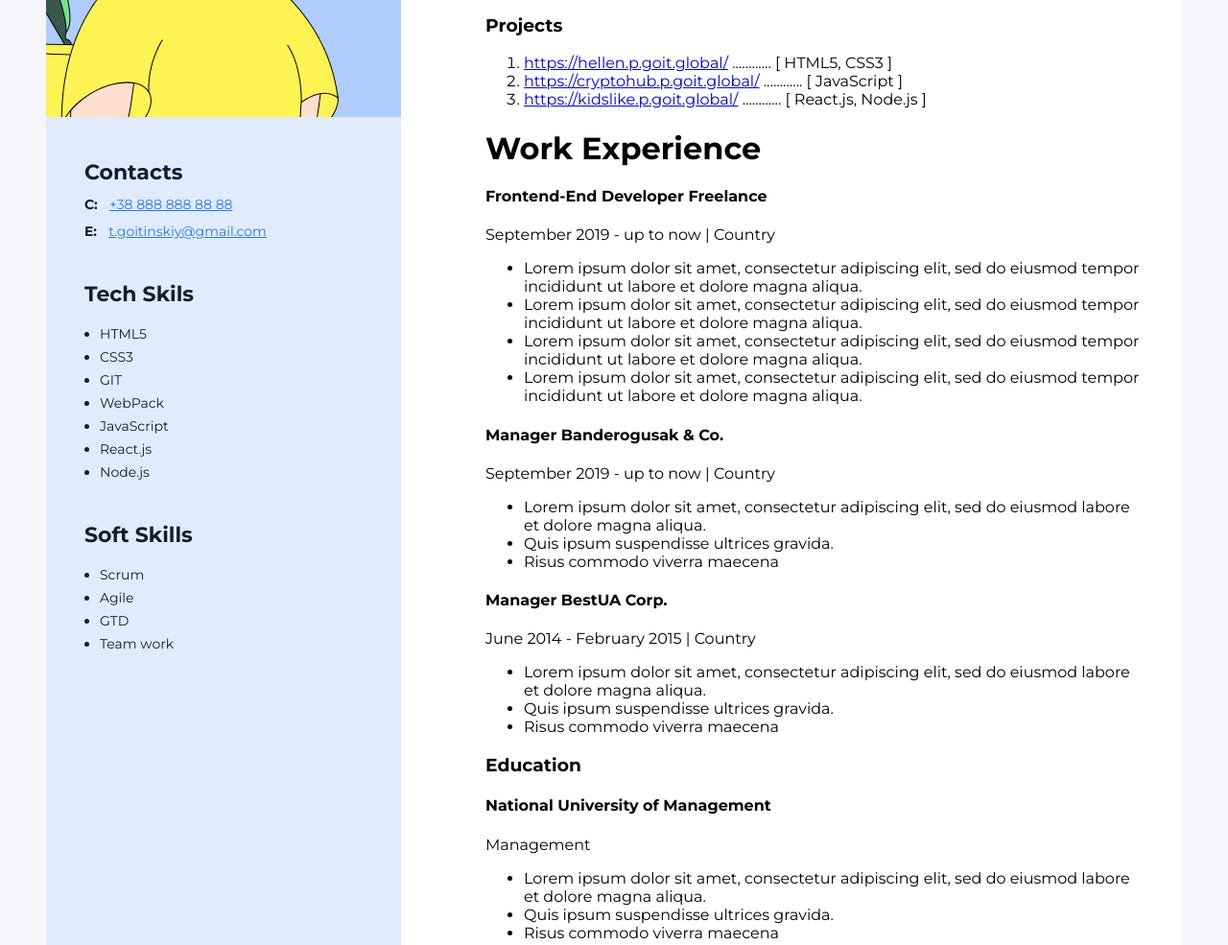
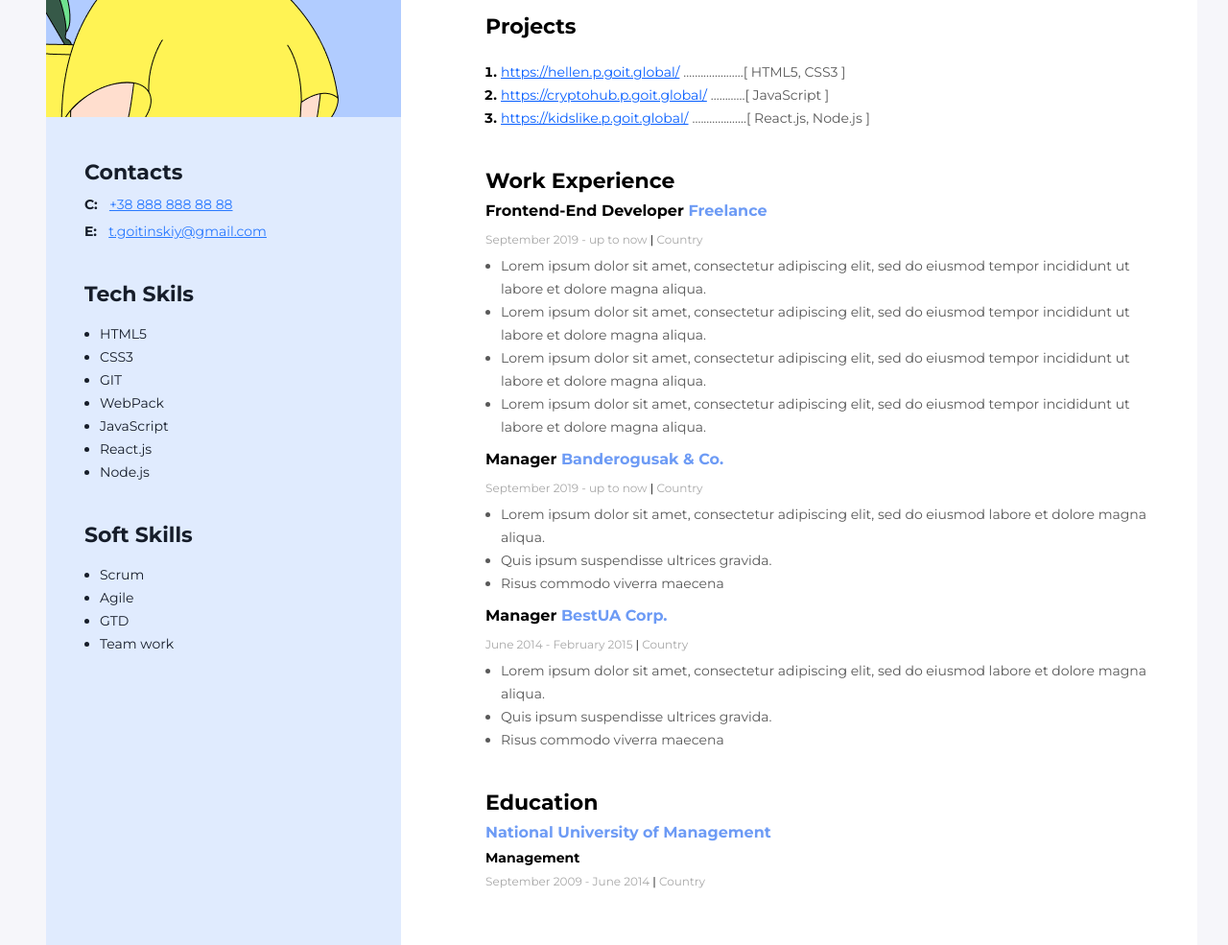
Before and after one commit to Flatchek/Resume, a plain HTML site: page src/index.html in a window 1280 px wide. Shown: the part 320-1305 px from the top of the page at 96% size. Drawn offline with Linux system fonts and the light colour scheme.

Commit message:
added styles for whole page

```diff
--- a/src/index.html
+++ b/src/index.html
@@ -27,10 +27,10 @@
       <div class="main-content">
         <!-- My info -->
 
-        <div>
-          <h2>Front-End developer</h2>
-          <h1>Taras Goitinskiy</h1>
-          <p>
+        <div class="my-info">
+          <h2 class="my-profession">Front-End developer</h2>
+          <h1 class="my-name">Taras Goitinskiy</h1>
+          <p class="my-description">
             Lorem ipsum dolor sit amet, consectetur adipiscing elit, sed do
             eiusmod tempor incididunt ut labore et dolore magna aliqua. Quis
             ipsum suspendisse ultrices gravida. Risus commodo viverra maecenas
@@ -40,54 +40,74 @@
 
         <!-- My projects -->
 
-        <div>
-          <h3>Projects</h3>
-          <ol>
-            <li class="project-item">
-              <a href="https://hellen.p.goit.global/" target="_blank"
+        <div class="my-projects-container">
+          <h3 class="my-projects-title">Projects</h3>
+          <ol class="my-projects-list">
+            <li class="my-projects-item">
+              <a
+                class="my-projects-item-link"
+                href="https://hellen.p.goit.global/"
+                target="_blank"
                 >https://hellen.p.goit.global/</a
               >
-              ............ [ HTML5, CSS3 ]
+              <span class="my-projects-item-tech"
+                >.....................[ HTML5, CSS3 ]</span
+              >
             </li>
-            <li>
-              <a href="https://cryptohub.p.goit.global/" target="_blank"
+            <li class="my-projects-item">
+              <a
+                class="my-projects-item-link"
+                href="https://cryptohub.p.goit.global/"
+                target="_blank"
                 >https://cryptohub.p.goit.global/</a
               >
-              ............ [ JavaScript ]
+              <span class="my-projects-item-tech"
+                >............[ JavaScript ]</span
+              >
             </li>
-            <li class="project-item">
-              <a href="https://kidslike.p.goit.global/" target="_blank"
+            <li class="my-projects-item">
+              <a
+                class="my-projects-item-link"
+                href="https://kidslike.p.goit.global/"
+                target="_blank"
                 >https://kidslike.p.goit.global/</a
               >
-              ............ [ React.js, Node.js ]
+              <span class="my-projects-item-tech"
+                >...................[ React.js, Node.js ]</span
+              >
             </li>
           </ol>
         </div>
 
         <!-- Work experience -->
 
-        <div>
-          <h1>Work Experience</h1>
+        <div class="work-container">
+          <h1 class="work-experience-title">Work Experience</h1>
 
           <!-- Company One -->
 
-          <div>
-            <h4>Frontend-End Developer Freelance</h4>
-            <p>September 2019 - up to now | Country</p>
-            <ul>
-              <li>
+          <div class="work-experience-container">
+            <h4 class="work-experience-company">
+              Frontend-End Developer <span class="company-name">Freelance</span>
+            </h4>
+            <p class="work-experience-period">
+              September 2019 - up to now
+              <span class="work-experience-period-separator">| </span>Country
+            </p>
+            <ul class="work-experience-duties-list">
+              <li class="work-experience-duties-item">
                 Lorem ipsum dolor sit amet, consectetur adipiscing elit, sed do
                 eiusmod tempor incididunt ut labore et dolore magna aliqua.
               </li>
-              <li>
+              <li class="work-experience-duties-item">
                 Lorem ipsum dolor sit amet, consectetur adipiscing elit, sed do
                 eiusmod tempor incididunt ut labore et dolore magna aliqua.
               </li>
-              <li>
+              <li class="work-experience-duties-item">
                 Lorem ipsum dolor sit amet, consectetur adipiscing elit, sed do
                 eiusmod tempor incididunt ut labore et dolore magna aliqua.
               </li>
-              <li>
+              <li class="work-experience-duties-item">
                 Lorem ipsum dolor sit amet, consectetur adipiscing elit, sed do
                 eiusmod tempor incididunt ut labore et dolore magna aliqua.
               </li>
@@ -96,50 +116,62 @@
 
           <!-- Company 2 -->
 
-          <div>
-            <h4>Manager Banderogusak & Co.</h4>
-            <p>September 2019 - up to now | Country</p>
-            <ul>
-              <li>
+          <div class="work-experience-container">
+            <h4 class="work-experience-company">
+              Manager <span class="company-name"> Banderogusak & Co.</span>
+            </h4>
+            <p class="work-experience-period">
+              September 2019 - up to now
+              <span class="work-experience-period-separator">| </span> Country
+            </p>
+            <ul class="work-experience-duties-list">
+              <li class="work-experience-duties-item">
                 Lorem ipsum dolor sit amet, consectetur adipiscing elit, sed do
                 eiusmod labore et dolore magna aliqua.
               </li>
-              <li>Quis ipsum suspendisse ultrices gravida.</li>
-              <li>Risus commodo viverra maecena</li>
+              <li class="work-experience-duties-item">
+                Quis ipsum suspendisse ultrices gravida.
+              </li>
+              <li class="work-experience-duties-item">
+                Risus commodo viverra maecena
+              </li>
             </ul>
           </div>
 
           <!-- Company 3 -->
 
-          <div>
-            <h4>Manager BestUA Corp.</h4>
-            <p>June 2014 - February 2015 | Country</p>
-            <ul>
-              <li>
+          <div class="work-experience-container">
+            <h4 class="work-experience-company">Manager <span class="company-name"> BestUA Corp.</span></h4>
+            <p class="work-experience-period">
+              June 2014 - February 2015
+              <span class="work-experience-period-separator">| </span> Country
+            </p>
+            <ul class="work-experience-duties-list">
+              <li class="work-experience-duties-item">
                 Lorem ipsum dolor sit amet, consectetur adipiscing elit, sed do
                 eiusmod labore et dolore magna aliqua.
               </li>
-              <li>Quis ipsum suspendisse ultrices gravida.</li>
-              <li>Risus commodo viverra maecena</li>
+              <li class="work-experience-duties-item">
+                Quis ipsum suspendisse ultrices gravida.
+              </li>
+              <li class="work-experience-duties-item">
+                Risus commodo viverra maecena
+              </li>
             </ul>
           </div>
         </div>
 
-        <div>
-          <h3>Education</h3>
+        <div class="work-experience-container">
+          <h3 class="education-title">Education</h3>
 
           <!-- Education 1 -->
 
-          <h4>National University of Management</h4>
-          <p>Management</p>
-          <ul>
-            <li>
-              Lorem ipsum dolor sit amet, consectetur adipiscing elit, sed do
-              eiusmod labore et dolore magna aliqua.
-            </li>
-            <li>Quis ipsum suspendisse ultrices gravida.</li>
-            <li>Risus commodo viverra maecena</li>
-          </ul>
+          <h4 class="education-place">National University of Management</h4>
+          <p class="education-field" >Management</p>
+          <p class="education-period ">
+             September 2009 - June 2014
+              <span class="education-period-separator">|</span> Country
+            </p>
         </div>
       </div>
       <!-- Education -->
@@ -150,15 +182,19 @@
         <!-- Contacts -->
 
         <div class="sidebar-content">
-
           <div class="contacts-container">
             <h3 class="contacts-title">Contacts</h3>
             <p class="contacts-item">
               <span class="contacts-type">C:</span>
-            <a class="contacts-link" href="tel:+38 888 888 88 88">+38 888 888 88 88</a></p>
+              <a class="contacts-link" href="tel:+38 888 888 88 88"
+                >+38 888 888 88 88</a
+              >
+            </p>
             <p class="contacts-item">
               <span class="contacts-type">E:</span>
-            <a class="contacts-link" href="mailto:t.goitinskiy@gmail.com">t.goitinskiy@gmail.com</a>
+              <a class="contacts-link" href="mailto:t.goitinskiy@gmail.com"
+                >t.goitinskiy@gmail.com</a
+              >
             </p>
           </div>
 
--- a/src/style.css
+++ b/src/style.css
@@ -4,10 +4,18 @@ body {
   font-family: "Montserrat", sans-serif;
 }
 
+ul,
+ol {
+  margin-top: 0;
+  margin-bottom: 0;
+}
+
 .wrapper {
   background: #ffff;
+  width: 1200px;
   display: flex;
   flex-direction: row-reverse;
+  margin: 0 auto;
 }
 
 .main-content {
@@ -87,3 +95,171 @@ body {
   line-height: 24px;
   font-size: 14px;
 }
+
+/* Main content */
+.my-profession {
+  color: #161d2a;
+  font-weight: 700;
+  line-height: 17px;
+  font-size: 14px;
+  margin-top: 0;
+  margin-bottom: 8px;
+}
+
+.my-name {
+  color: #000;
+  font-weight: 700;
+  line-height: 55px;
+  font-size: 45px;
+  margin-top: 0;
+  margin-bottom: 12px;
+}
+.my-description {
+  color: #595959;
+  font-weight: 400;
+  line-height: 24px;
+  font-size: 14px;
+  width: 702px;
+}
+
+.my-info {
+  margin-bottom: 40px;
+}
+
+/* My projects */
+
+.my-projects-title {
+  color: #000;
+  font-size: 22px;
+  font-weight: 700;
+  line-height: 27px;
+}
+
+.my-projects-list {
+  padding-left: 16px;
+}
+
+.my-projects-item {
+  color: #000;
+  font-weight: 700;
+  line-height: 24px;
+  font-size: 14px;
+}
+
+.my-projects-item-link {
+  color: #085fff;
+  font-weight: 400;
+  line-height: 24px;
+  font-size: 14px;
+  text-decoration: underline;
+}
+
+.my-projects-item-tech {
+  color: #595959;
+  font-size: 14px;
+  font-weight: 400;
+  line-height: 24px;
+}
+
+.my-projects-container {
+  margin-bottom: 40px;
+}
+
+/* Work experience */
+
+.work-experience-title {
+  color: #000;
+  font-size: 22px;
+  font-weight: 700;
+  line-height: 27px;
+  margin-top: 0;
+  margin-bottom: 8px;
+}
+
+.work-experience-company {
+  color: #000;
+  font-size: 16px;
+  font-weight: 700;
+  line-height: 20px;
+  margin-top: 0;
+  margin-bottom: 12px;
+}
+
+.company-name {
+  color: #6d9bf5;
+}
+
+.work-experience-period {
+  color: #a8a8a8;
+  font-size: 12px;
+  font-weight: 400;
+  line-height: 15px;
+  margin-top: 0;
+  margin-bottom: 8px;
+}
+
+.work-experience-description {
+  color: #595959;
+  font-size: 14px;
+  font-weight: 400;
+  line-height: 24px;
+}
+
+.work-experience-period-separator {
+  color: #000;
+}
+
+.work-experience-duties-list {
+  padding-left: 16px;
+}
+
+.work-experience-duties-item {
+  color: #595959;
+  font-size: 14px;
+  font-weight: 400;
+  line-height: 24px;
+}
+
+.work-experience-container {
+  margin-bottom: 12px;
+}
+
+.work-container {
+  margin-bottom: 40px;
+}
+
+/* Education container */
+
+.education-title {
+  color: #000;
+  font-size: 22px;
+  font-weight: 700;
+  margin-bottom: 8px;
+}
+
+.education-place {
+  color: #6d9bf5;
+  font-size: 16px;
+  font-weight: 700;
+  margin: 8px 0;
+}
+
+.education-field {
+  color: #000;
+  font-size: 14px;
+  font-weight: 700;
+  margin: 8px 0;
+}
+
+.education-period {
+  color: #a8a8a8;
+  font-family: Montserrat;
+  font-size: 12px;
+  font-weight: 400;
+  margin-top: 0;
+  margin-bottom: 8px;
+}
+
+.education-period-separator {
+  color: #000;
+}
```
Also changed, not shown: 1 other file. Lines whose indentation alone changed are shown as unchanged.
